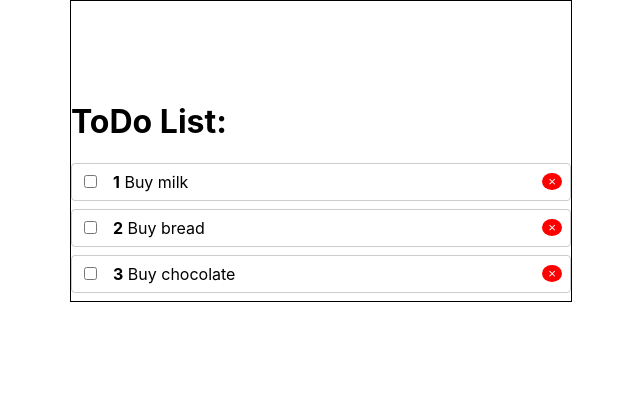
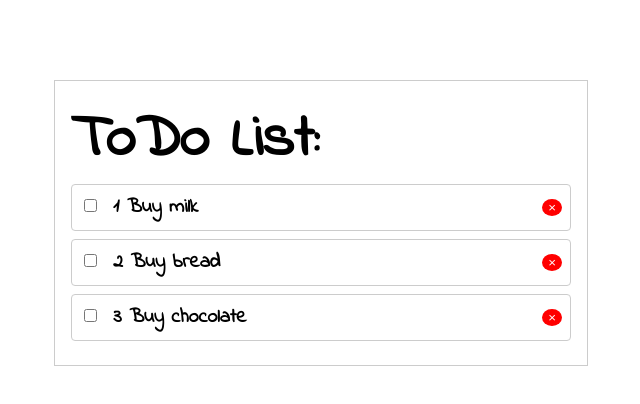
Before and after one commit to katerinagutich/todo-list, a React (Create React App) app: page / in a window 1280 px wide. Shown: the top 404 px of the page, without its empty margins (319-959 px from the left). Built offline with nearby package versions, Linux system fonts and the light colour scheme.

Commit message:
Add function to remove todos from the list

```diff
--- a/public/index.html
+++ b/public/index.html
@@ -10,21 +10,10 @@
       content="Web site created using create-react-app"
     />
     <link rel="apple-touch-icon" href="%PUBLIC_URL%/logo192.png" />
-    <!--
-      manifest.json provides metadata used when your web app is installed on a
-      user's mobile device or desktop. See https://developers.google.com/web/fundamentals/web-app-manifest/
-    -->
     <link rel="manifest" href="%PUBLIC_URL%/manifest.json" />
-    <!--
-      Notice the use of %PUBLIC_URL% in the tags above.
-      It will be replaced with the URL of the `public` folder during the build.
-      Only files inside the `public` folder can be referenced from the HTML.
-
-      Unlike "/favicon.ico" or "favicon.ico", "%PUBLIC_URL%/favicon.ico" will
-      work correctly both with client-side routing and a non-root public URL.
-      Learn how to configure a non-root public URL by running `npm run build`.
-    -->
-    <title>React App</title>
+    <link rel="preconnect" href="https://fonts.gstatic.com">
+    <link href="https://fonts.googleapis.com/css2?family=Indie+Flower&display=swap" rel="stylesheet">
+    <title>To Do List</title>
   </head>
   <body>
     <noscript>You need to enable JavaScript to run this app.</noscript>
--- a/src/App.js
+++ b/src/App.js
@@ -1,19 +1,38 @@
 import React from 'react'
 import ToDoList from './ToDo/ToDoList'
+import Context from "./context";
 
 function App() {
-
-    const todos = [
+    const [todos, setTodos] = React.useState(
+        [
             {id: 1, completed: false, title: "Buy milk"},
             {id: 2, completed: false, title: "Buy bread"},
             {id: 3, completed: false, title: "Buy chocolate"}
         ]
+    )
+
+    function toggleTodo(id) {
+        setTodos(
+            todos.map(todo => {
+                if (todo.id === id) {
+                    todo.completed = !todo.completed
+                }
+                return todo
+            })
+        )
+    }
+
+    function removeTodo(id) {
+        setTodos(todos.filter(todo => todo.id !== id))
+    }
 
     return (
+        <Context.Provider value={{removeTodo}}>
             <div className="wrapper">
                 <h1>ToDo List: </h1>
-          <ToDoList list={todos}/>
+                {todos.length ? <ToDoList list={todos} onToggle={toggleTodo}/> : <p>Nothing to do</p>}
             </div>
+        </Context.Provider>
     )
 }
 
--- a/src/ToDo/ToDoItem.js
+++ b/src/ToDo/ToDoItem.js
@@ -1,5 +1,6 @@
-import React from 'react'
+import React, {useContext} from 'react'
 import PropTypes from 'prop-types'
+import Context from "../context";
 
 const styles = {
     li: {
@@ -16,22 +17,35 @@ const styles = {
     }
 }
 
-function ToDoItem({item, index}) {
+function ToDoItem({item, index, onSelect}) {
+
+    const {removeTodo} = useContext(Context)
+    const classes = []
+    if (item.completed) {
+        classes.push('done')
+    }
+
     return (
         <li style={styles.li}>
-            <span>
-                <input type="checkbox" style={styles.input}/>
+            <span className={classes.join(' ')}>
+                <input
+                    type="checkbox"
+                    checked={item.completed}
+                    style={styles.input}
+                    onChange={() => onSelect(item.id)}
+                />
                 <strong>{index + 1}</strong>
                 &nbsp;
                 {item.title}
             </span>
-            <button className="rm">&times;</button>
+            <button className="rm" onClick={removeTodo.bind(null, item.id)}>&times;</button>
         </li>
     )
 }
 
 ToDoItem.propTypes = {
     item: PropTypes.object.isRequired,
-    index: PropTypes.number
+    index: PropTypes.number,
+    onSelect: PropTypes.func.isRequired
 }
 export default ToDoItem
--- a/src/ToDo/ToDoList.js
+++ b/src/ToDo/ToDoList.js
@@ -14,14 +14,22 @@ function ToDoList(props) {
     return (
         <ul style={styles.ul}>
             { props.list.map((todo, idx) => {
-                return <ToDoItem item={todo} key={todo.id} index={idx}/>
+                return (
+                    <ToDoItem
+                        item={todo}
+                        key={todo.id}
+                        index={idx}
+                        onSelect={props.onToggle}
+                    />
+                )
             })}
         </ul>
     )
 }
 
 ToDoList.propTypes = {
-    list: PropTypes.arrayOf(PropTypes.object).isRequired
+    list: PropTypes.arrayOf(PropTypes.object).isRequired,
+    onToggle: PropTypes.func.isRequired
 }
 
 export default ToDoList
--- /dev/null
+++ b/src/context.js
@@ -0,0 +1,4 @@
+import React from 'react'
+
+const Context = React.createContext()
+export default Context
--- a/src/index.css
+++ b/src/index.css
@@ -1,21 +1,25 @@
 body {
   margin: 0;
-  font-family: -apple-system, BlinkMacSystemFont, 'Segoe UI', 'Roboto', 'Oxygen',
-    'Ubuntu', 'Cantarell', 'Fira Sans', 'Droid Sans', 'Helvetica Neue',
-    sans-serif;
+  /*font-family: -apple-system, BlinkMacSystemFont, 'Segoe UI', 'Roboto', 'Oxygen',*/
+  /*  'Ubuntu', 'Cantarell', 'Fira Sans', 'Droid Sans', 'Helvetica Neue',*/
+  /*  sans-serif;*/
+  font: bold 20px 'Indie Flower', cursive;
   -webkit-font-smoothing: antialiased;
   -moz-osx-font-smoothing: grayscale;
 }
-
 code {
   font-family: source-code-pro, Menlo, Monaco, Consolas, 'Courier New',
     monospace;
 }
+h1 {
+  margin: 0;
+  font: bold 3em 'Indie Flower', cursive;
+}
 .wrapper {
-  padding-top: 5rem;
-  margin: 0 auto;
+  padding: 1rem;
+  margin: 5rem auto;
   width: 500px;
-  border: 1px solid ;
+  border: 1px solid #ccc;
 }
 .rm {
   background: red;
@@ -26,3 +30,6 @@ code {
 .rm:hover {
   cursor: pointer;
 }
+.done {
+  text-decoration: line-through;
+}
```
Lines whose indentation alone changed are shown as unchanged.
